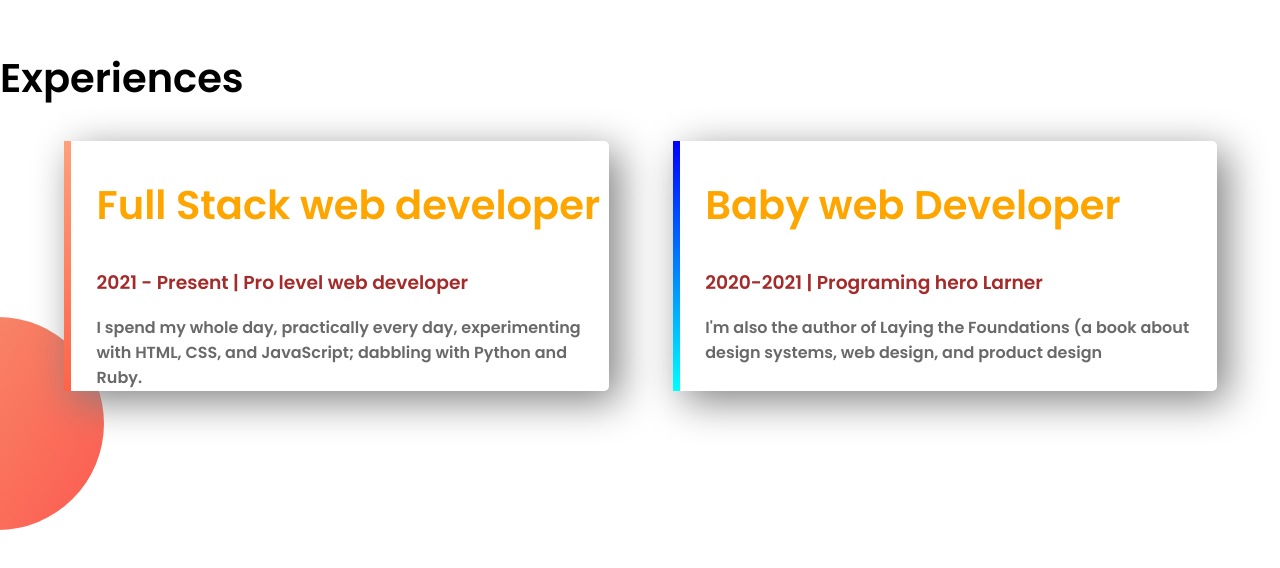
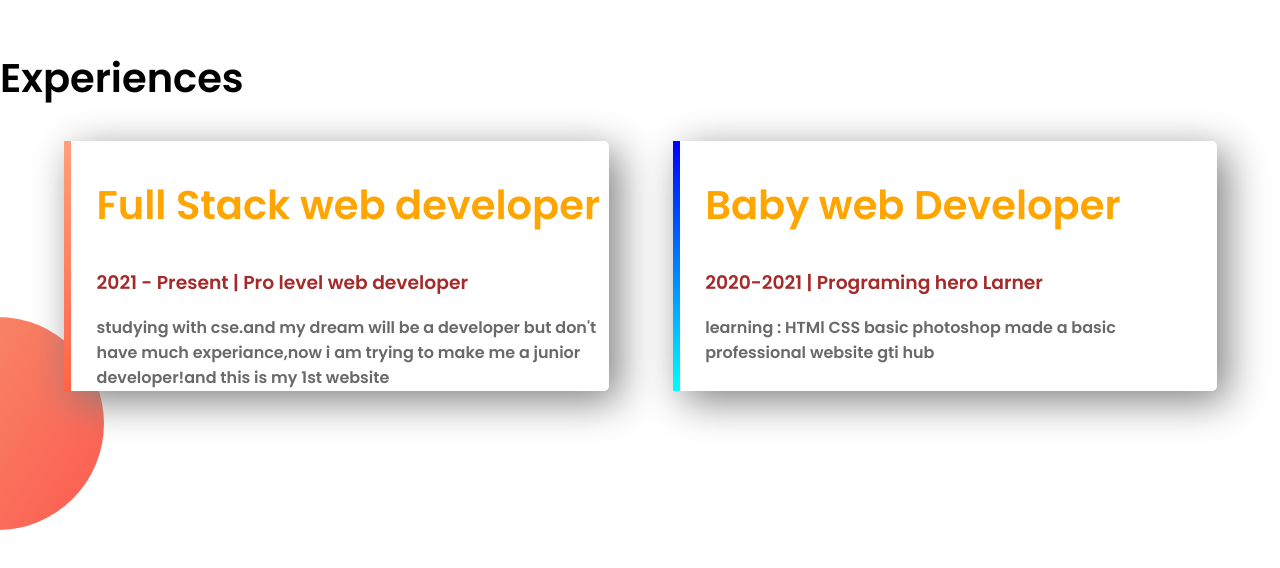
Before and after one commit to MasrukulMridul/web-portfolio, a plain HTML site: page index.html in a window 1280 px wide. Shown: the part 1510-2078 px from the top of the page. Drawn offline with Linux system fonts and the light colour scheme.

Commit message:
some change

```diff
--- a/index.html
+++ b/index.html
@@ -13,7 +13,7 @@
             <h1>WELCOME TO</h1>
             <h2><span clASS="name-highlight">Masrukul Mridul</span>webSite</h2>
             <h3 class="echo">world class professional web developer</h3>
-             <p>I’m a web developer. I spend my whole day, practically every day, experimenting with HTML, CSS, and JavaScript; dabbling with Python and Ruby; and inhaling a wide variety of potentially useless information through a few hundred RSS feeds. I build websites that delight and inform. I do it well.I’m curious, and I enjoy work that challenges me to learn something new and stretch in a different direction. I do my best to stay on top of changes in the state of the art so that I can meet challenges with tools well suited to the job at hand.</p>
+             <p>This is my first proffessional website .Very excited to make this! specially thanks to jhankar mahbub sir and his team!so every one plaese visit my website.it will very greatfull for me</p>
              <a class="link-button" target="_blank" href="https://www.facebook.com/masrukul.mridul">Facbook</a>
              <a class="link-button" target="_blank" href="https://www.youtube.com/channel/UCxJNvaXghBp0m1Hfldrrg9g">Youtube Chanel</a>
         </div>
@@ -38,12 +38,20 @@
     <div id="full-stack" class="half-width singel-experience">
       <h2 class="name-highlight">Full Stack web developer</h2>
       <h3 class="echo">2021 - Present | Pro level web developer</h3>
-      <p>I spend my whole day, practically every day, experimenting with HTML, CSS, and JavaScript; dabbling with Python and Ruby.</p>
+      <p>studying with cse.and my dream will be a developer but don't have much experiance,now i am trying to make me a junior developer!and this is my 1st website</p>
     </div>
     <div id="baby-web" class="half-width singel-experience">
     <h2 class="name-highlight">Baby web Developer</h2>
     <h3 class="echo">2020-2021 | Programing hero Larner</h3>
-    <p>I'm also the author of Laying the Foundations (a book about design systems, web design, and product design</p>
+    <p>
+
+        learning :
+        HTMl
+        CSS
+        basic photoshop
+        made a basic professional website
+        gti hub
+    </p>
     </div>
 
 </section>
```
